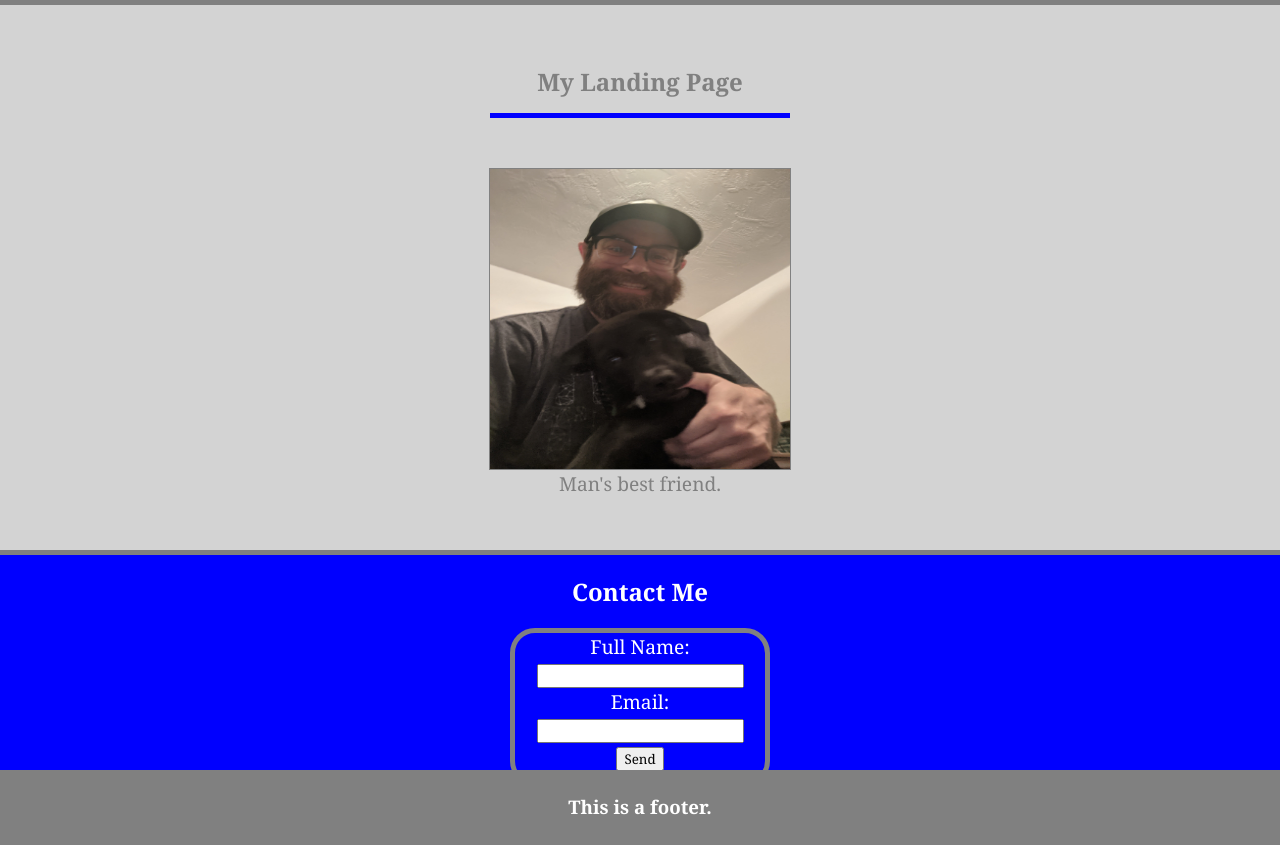
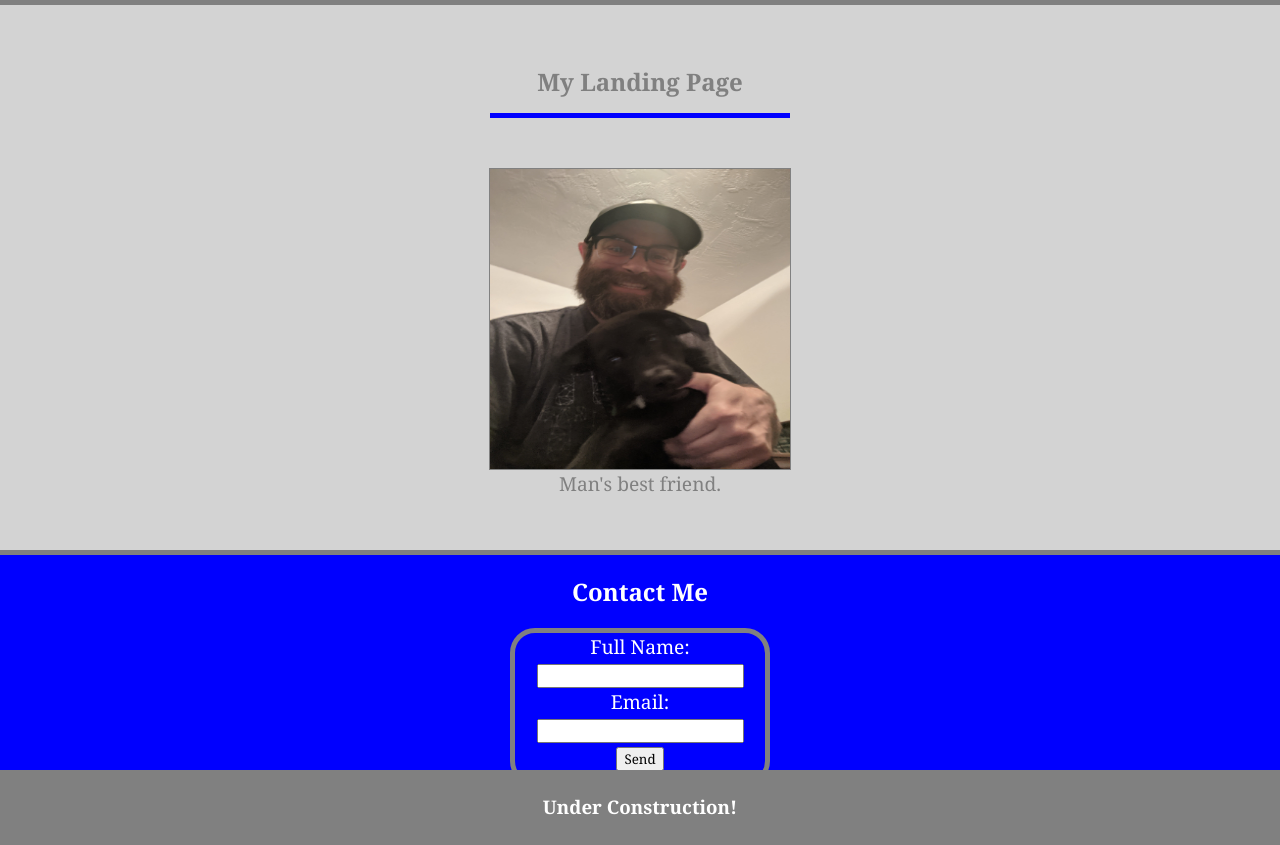
Before and after one commit to edwinalban/landing-page, a plain HTML site: page index.html in a window 1280 px wide. Shown: the part 100-945 px from the top of the page. Drawn offline with Linux system fonts and the light colour scheme.

Commit message:
updated footer heading text

```diff
--- a/index.html
+++ b/index.html
@@ -45,7 +45,7 @@
 
         <footer>
             <section>
-                <h3>This is a footer.</h3>
+                <h3>Under Construction!</h3>
             </section>
         </footer>
 
```
